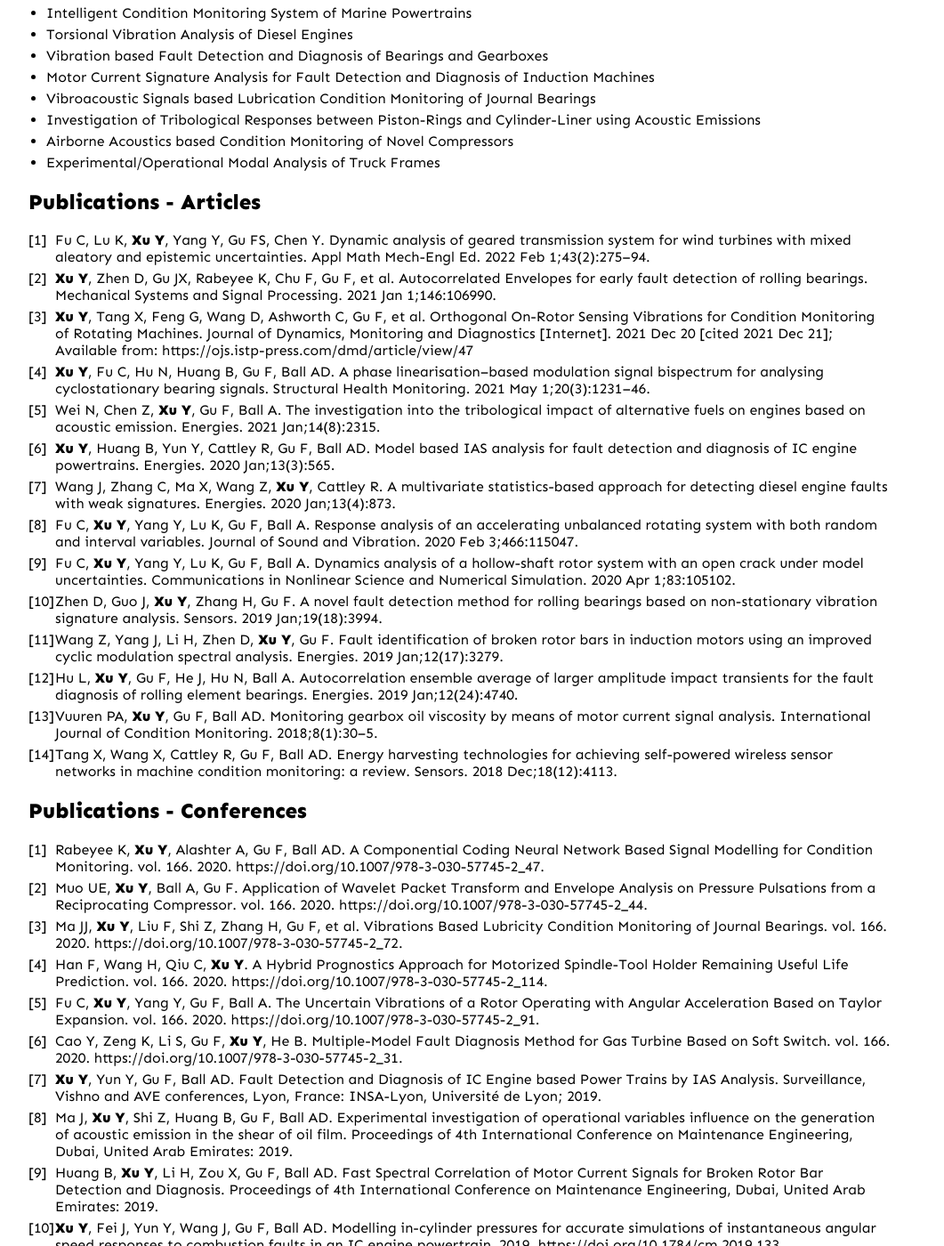
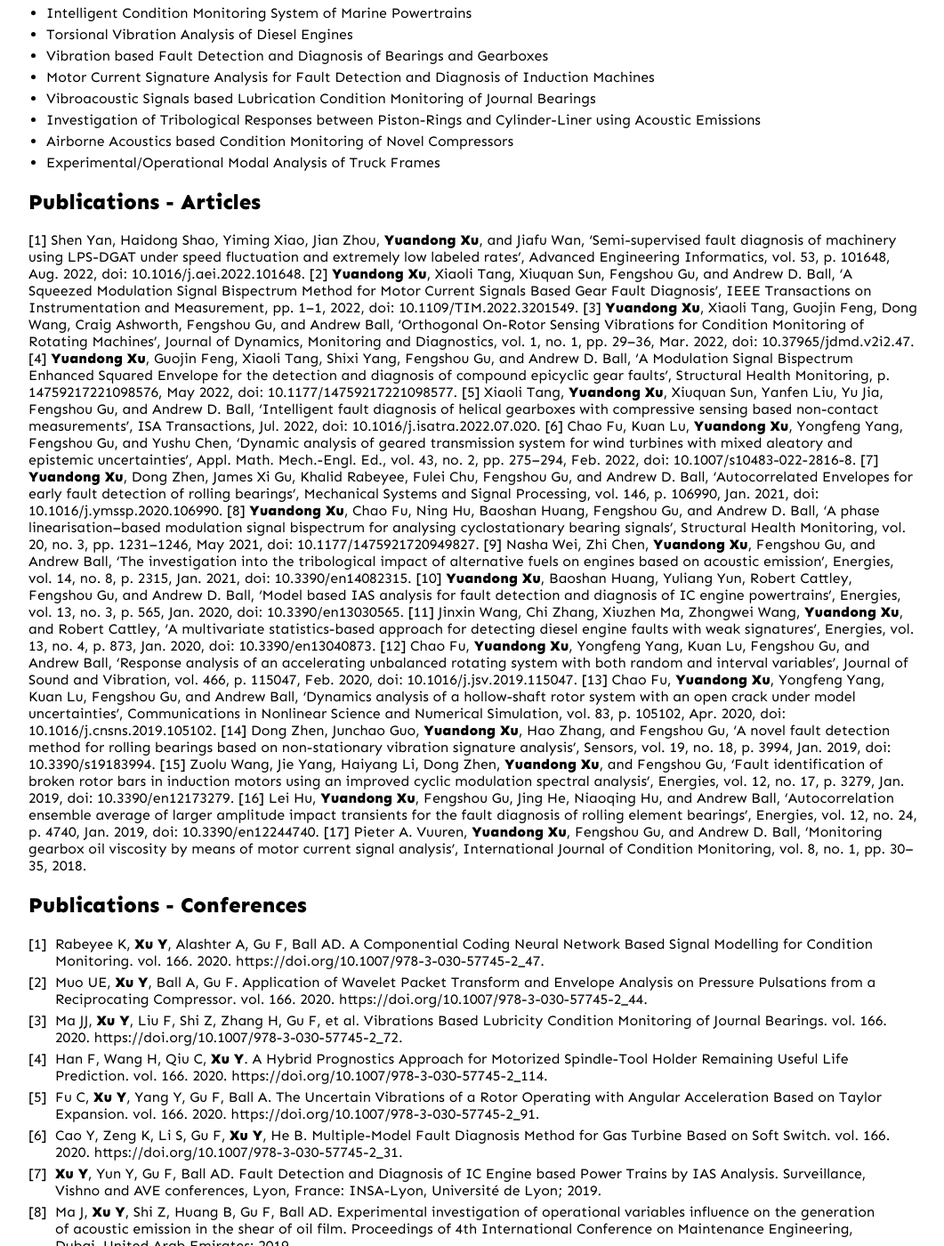
Before and after one commit to edgarxu/edgarxu.github.io, a Jekyll site: the page built from index.md, in a window 1280 px wide and 1400 px high, scrolled down 543 px. Shown: the whole window at 89% size, without its empty margins (108-1169 px from the left). Built offline with Jekyll 4.4.1, drawn with Linux system fonts in a browser that asks for light colours; our own code applies the rules of GitHub Pages for plain Markdown files.

Commit message:
Update index.md
update published articles

```diff
--- a/index.md
+++ b/index.md
@@ -34,20 +34,24 @@ Dr Yuandong Xu is a Research Associate in the [Dynamics Group](https://www.imper
 
 ## Publications - Articles
 
-1. Fu C, Lu K, **Xu Y**, Yang Y, Gu FS, Chen Y. Dynamic analysis of geared transmission system for wind turbines with mixed aleatory and epistemic uncertainties. Appl Math Mech-Engl Ed. 2022 Feb 1;43(2):275–94.
-2. **Xu Y**, Zhen D, Gu JX, Rabeyee K, Chu F, Gu F, et al. Autocorrelated Envelopes for early fault detection of rolling bearings. Mechanical Systems and Signal Processing. 2021 Jan 1;146:106990.
-3. **Xu Y**, Tang X, Feng G, Wang D, Ashworth C, Gu F, et al. Orthogonal On-Rotor Sensing Vibrations for Condition Monitoring of Rotating Machines. Journal of Dynamics, Monitoring and Diagnostics [Internet]. 2021 Dec 20 [cited 2021 Dec 21]; Available from: https://ojs.istp-press.com/dmd/article/view/47
-4. **Xu Y**, Fu C, Hu N, Huang B, Gu F, Ball AD. A phase linearisation–based modulation signal bispectrum for analysing cyclostationary bearing signals. Structural Health Monitoring. 2021 May 1;20(3):1231–46.
-5. Wei N, Chen Z, **Xu Y**, Gu F, Ball A. The investigation into the tribological impact of alternative fuels on engines based on acoustic emission. Energies. 2021 Jan;14(8):2315.
-6. **Xu Y**, Huang B, Yun Y, Cattley R, Gu F, Ball AD. Model based IAS analysis for fault detection and diagnosis of IC engine powertrains. Energies. 2020 Jan;13(3):565.
-7. Wang J, Zhang C, Ma X, Wang Z, **Xu Y**, Cattley R. A multivariate statistics-based approach for detecting diesel engine faults with weak signatures. Energies. 2020 Jan;13(4):873.
-8. Fu C, **Xu Y**, Yang Y, Lu K, Gu F, Ball A. Response analysis of an accelerating unbalanced rotating system with both random and interval variables. Journal of Sound and Vibration. 2020 Feb 3;466:115047.
-9. Fu C, **Xu Y**, Yang Y, Lu K, Gu F, Ball A. Dynamics analysis of a hollow-shaft rotor system with an open crack under model uncertainties. Communications in Nonlinear Science and Numerical Simulation. 2020 Apr 1;83:105102.
-10. Zhen D, Guo J, **Xu Y**, Zhang H, Gu F. A novel fault detection method for rolling bearings based on non-stationary vibration signature analysis. Sensors. 2019 Jan;19(18):3994.
-11. Wang Z, Yang J, Li H, Zhen D, **Xu Y**, Gu F. Fault identification of broken rotor bars in induction motors using an improved cyclic modulation spectral analysis. Energies. 2019 Jan;12(17):3279.
-12. Hu L, **Xu Y**, Gu F, He J, Hu N, Ball A. Autocorrelation ensemble average of larger amplitude impact transients for the fault diagnosis of rolling element bearings. Energies. 2019 Jan;12(24):4740.
-13. Vuuren PA, **Xu Y**, Gu F, Ball AD. Monitoring gearbox oil viscosity by means of motor current signal analysis. International Journal of Condition Monitoring. 2018;8(1):30–5.
-14. Tang X, Wang X, Cattley R, Gu F, Ball AD. Energy harvesting technologies for achieving self-powered wireless sensor networks in machine condition monitoring: a review. Sensors. 2018 Dec;18(12):4113.
+[1] Shen Yan, Haidong Shao, Yiming Xiao, Jian Zhou, **Yuandong Xu**, and Jiafu Wan, ‘Semi-supervised fault diagnosis of machinery using LPS-DGAT under speed fluctuation and extremely low labeled rates’, Advanced Engineering Informatics, vol. 53, p. 101648, Aug. 2022, doi: 10.1016/j.aei.2022.101648.
+[2] **Yuandong Xu**, Xiaoli Tang, Xiuquan Sun, Fengshou Gu, and Andrew D. Ball, ‘A Squeezed Modulation Signal Bispectrum Method for Motor Current Signals Based Gear Fault Diagnosis’, IEEE Transactions on Instrumentation and Measurement, pp. 1–1, 2022, doi: 10.1109/TIM.2022.3201549.
+[3] **Yuandong Xu**, Xiaoli Tang, Guojin Feng, Dong Wang, Craig Ashworth, Fengshou Gu, and Andrew Ball, ‘Orthogonal On-Rotor Sensing Vibrations for Condition Monitoring of Rotating Machines’, Journal of Dynamics, Monitoring and Diagnostics, vol. 1, no. 1, pp. 29–36, Mar. 2022, doi: 10.37965/jdmd.v2i2.47.
+[4] **Yuandong Xu**, Guojin Feng, Xiaoli Tang, Shixi Yang, Fengshou Gu, and Andrew D. Ball, ‘A Modulation Signal Bispectrum Enhanced Squared Envelope for the detection and diagnosis of compound epicyclic gear faults’, Structural Health Monitoring, p. 14759217221098576, May 2022, doi: 10.1177/14759217221098577.
+[5] Xiaoli Tang, **Yuandong Xu**, Xiuquan Sun, Yanfen Liu, Yu Jia, Fengshou Gu, and Andrew D. Ball, ‘Intelligent fault diagnosis of helical gearboxes with compressive sensing based non-contact measurements’, ISA Transactions, Jul. 2022, doi: 10.1016/j.isatra.2022.07.020.
+[6] Chao Fu, Kuan Lu, **Yuandong Xu**, Yongfeng Yang, Fengshou Gu, and Yushu Chen, ‘Dynamic analysis of geared transmission system for wind turbines with mixed aleatory and epistemic uncertainties’, Appl. Math. Mech.-Engl. Ed., vol. 43, no. 2, pp. 275–294, Feb. 2022, doi: 10.1007/s10483-022-2816-8.
+[7] **Yuandong Xu**, Dong Zhen, James Xi Gu, Khalid Rabeyee, Fulei Chu, Fengshou Gu, and Andrew D. Ball, ‘Autocorrelated Envelopes for early fault detection of rolling bearings’, Mechanical Systems and Signal Processing, vol. 146, p. 106990, Jan. 2021, doi: 10.1016/j.ymssp.2020.106990.
+[8] **Yuandong Xu**, Chao Fu, Ning Hu, Baoshan Huang, Fengshou Gu, and Andrew D. Ball, ‘A phase linearisation–based modulation signal bispectrum for analysing cyclostationary bearing signals’, Structural Health Monitoring, vol. 20, no. 3, pp. 1231–1246, May 2021, doi: 10.1177/1475921720949827.
+[9] Nasha Wei, Zhi Chen, **Yuandong Xu**, Fengshou Gu, and Andrew Ball, ‘The investigation into the tribological impact of alternative fuels on engines based on acoustic emission’, Energies, vol. 14, no. 8, p. 2315, Jan. 2021, doi: 10.3390/en14082315.
+[10] **Yuandong Xu**, Baoshan Huang, Yuliang Yun, Robert Cattley, Fengshou Gu, and Andrew D. Ball, ‘Model based IAS analysis for fault detection and diagnosis of IC engine powertrains’, Energies, vol. 13, no. 3, p. 565, Jan. 2020, doi: 10.3390/en13030565.
+[11] Jinxin Wang, Chi Zhang, Xiuzhen Ma, Zhongwei Wang, **Yuandong Xu**, and Robert Cattley, ‘A multivariate statistics-based approach for detecting diesel engine faults with weak signatures’, Energies, vol. 13, no. 4, p. 873, Jan. 2020, doi: 10.3390/en13040873.
+[12] Chao Fu, **Yuandong Xu**, Yongfeng Yang, Kuan Lu, Fengshou Gu, and Andrew Ball, ‘Response analysis of an accelerating unbalanced rotating system with both random and interval variables’, Journal of Sound and Vibration, vol. 466, p. 115047, Feb. 2020, doi: 10.1016/j.jsv.2019.115047.
+[13] Chao Fu, **Yuandong Xu**, Yongfeng Yang, Kuan Lu, Fengshou Gu, and Andrew Ball, ‘Dynamics analysis of a hollow-shaft rotor system with an open crack under model uncertainties’, Communications in Nonlinear Science and Numerical Simulation, vol. 83, p. 105102, Apr. 2020, doi: 10.1016/j.cnsns.2019.105102.
+[14] Dong Zhen, Junchao Guo, **Yuandong Xu**, Hao Zhang, and Fengshou Gu, ‘A novel fault detection method for rolling bearings based on non-stationary vibration signature analysis’, Sensors, vol. 19, no. 18, p. 3994, Jan. 2019, doi: 10.3390/s19183994.
+[15] Zuolu Wang, Jie Yang, Haiyang Li, Dong Zhen, **Yuandong Xu**, and Fengshou Gu, ‘Fault identification of broken rotor bars in induction motors using an improved cyclic modulation spectral analysis’, Energies, vol. 12, no. 17, p. 3279, Jan. 2019, doi: 10.3390/en12173279.
+[16] Lei Hu, **Yuandong Xu**, Fengshou Gu, Jing He, Niaoqing Hu, and Andrew Ball, ‘Autocorrelation ensemble average of larger amplitude impact transients for the fault diagnosis of rolling element bearings’, Energies, vol. 12, no. 24, p. 4740, Jan. 2019, doi: 10.3390/en12244740.
+[17] Pieter A. Vuuren, **Yuandong Xu**, Fengshou Gu, and Andrew D. Ball, ‘Monitoring gearbox oil viscosity by means of motor current signal analysis’, International Journal of Condition Monitoring, vol. 8, no. 1, pp. 30–35, 2018.
+
 
 
 
```
